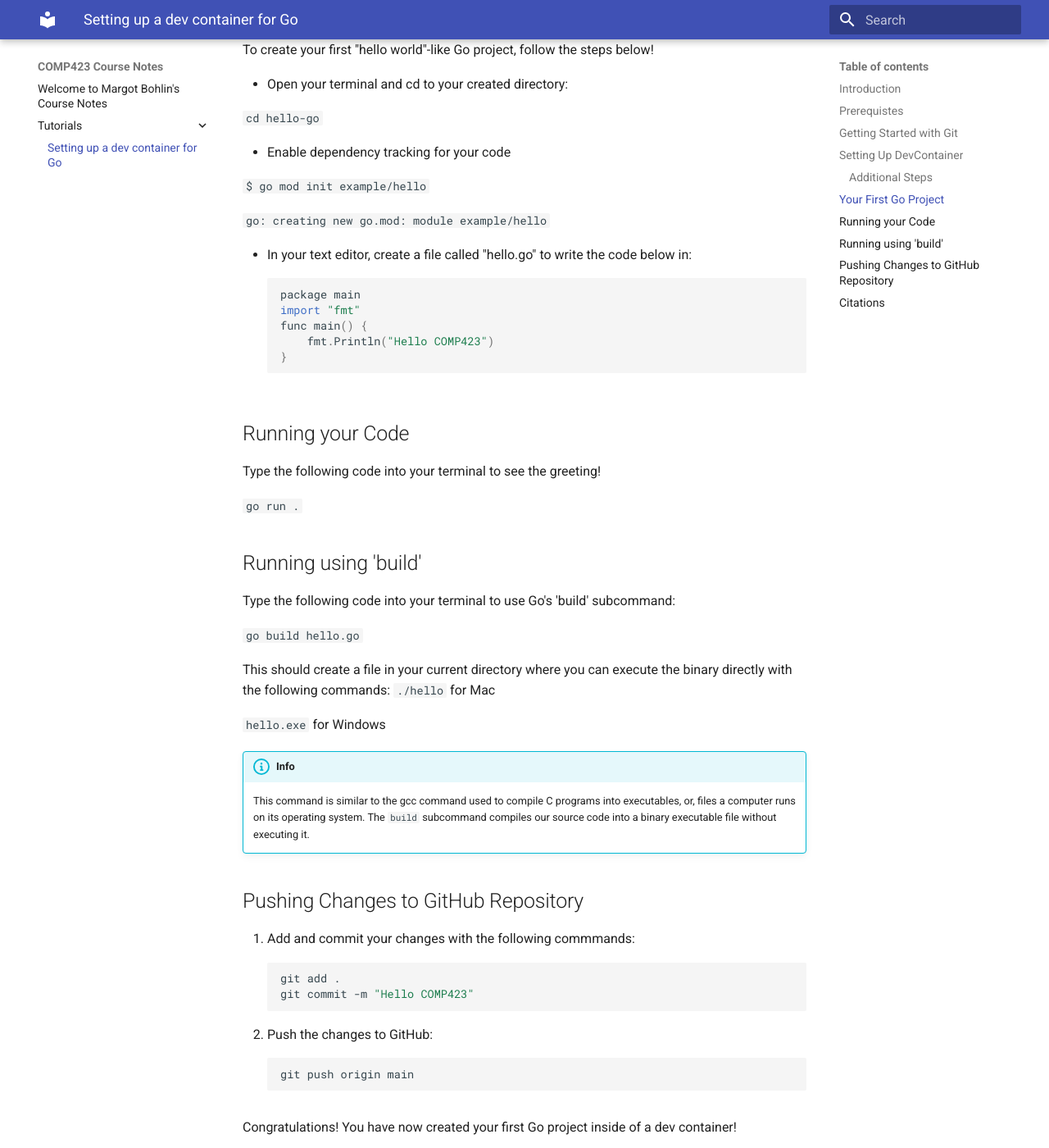
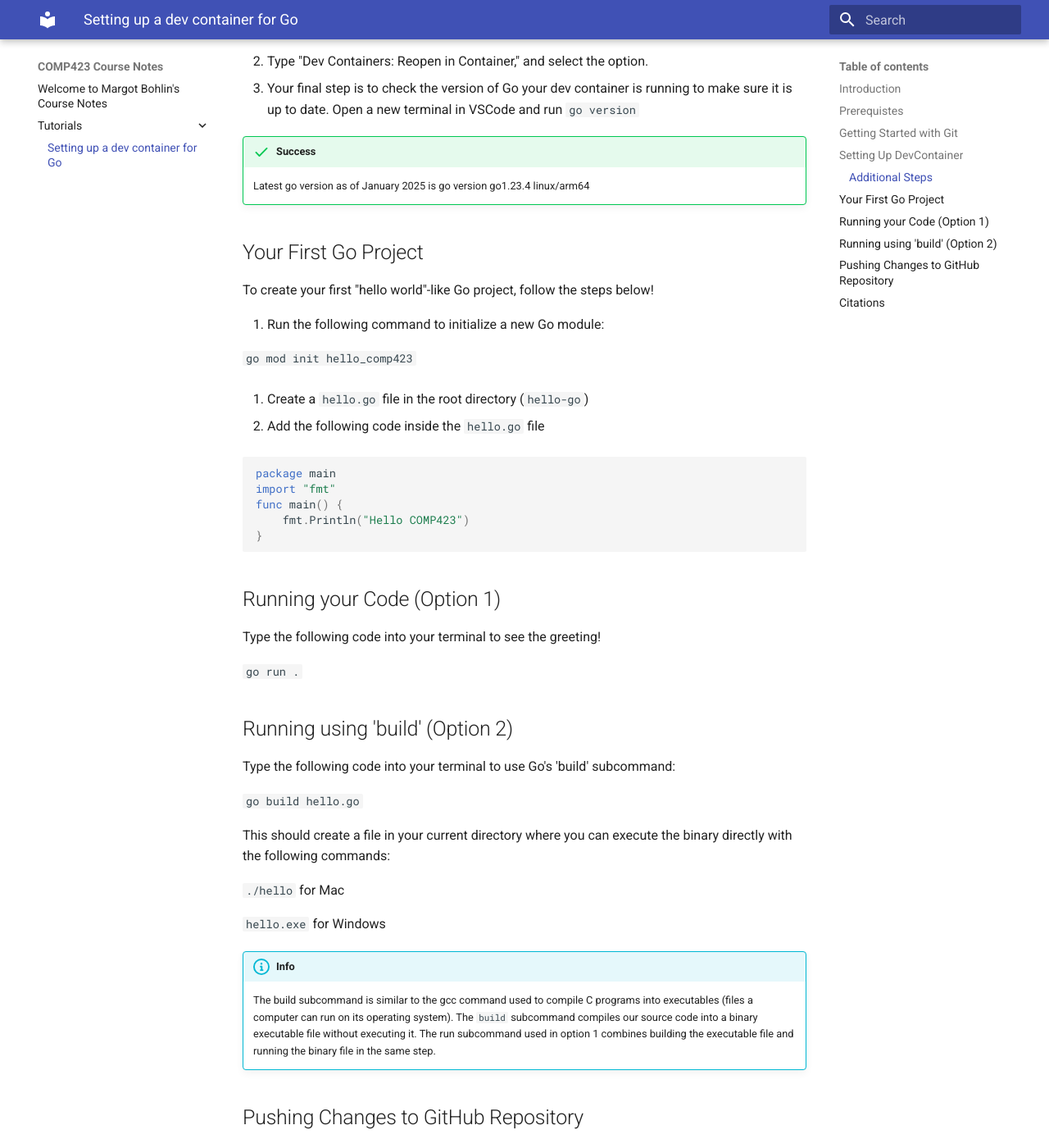
Before and after one commit to margotbohlin/comp423-course-notes, an MkDocs documentation site: the page built from docs/tutorials/go-setup.md, in a window 1280 px wide and 1400 px high, scrolled down 2626 px. Shown: the whole window at 82% size. Built offline with MkDocs 1.6.1 and Material for MkDocs 9.7.7, drawn with Linux system fonts in a browser that asks for light colours; some of the changed text lies outside the part shown.

Commit message:
partner edits to go tutorial

````diff
--- a/docs/tutorials/go-setup.md
+++ b/docs/tutorials/go-setup.md
@@ -7,7 +7,9 @@
 This tutorial will walk you through creating a basic "Hello World"-like project in Go. You will set up a Dev Container and use Git to merge/push changes in your code and store your project's collective history.
 
 ## Prerequistes
+
 Before beginning the tutorial, you should have these prerequistes:
+
 1. GitHub- to track versions of your code
 2. Git - to navigate throughout histories of your code and push changes
 3. Visual Studio Code - Any text editor will do, but VSCode is MY personal preference
@@ -16,14 +18,14 @@ Before beginning the tutorial, you should have these prerequistes:
 ## Getting Started with Git
 You will want to create a new directory for every project you make. Let's call our directory "hello-go" because it is your first time using go
 Copy the code below line by line into your terminal to create the directory, move into it, and turn it into a git repository:
-``` py
+``` bash
 mkdir hello-go
 cd hello-go
 git init
 ```
 The next step involves creating a file within your workspace to include any additional explanation for your project. We call this file our README
-``` py
-echo "https://<your-username>.github.io/comp423-course-notes/tutorials/go-setup/" > README.md
+``` bash
+echo "https://margotbohlin.github.io/comp423-course-notes/tutorials/go-setup/" > README.md
 git add README.md
 git commit -m "Add initial README for Go project"
 ```
@@ -36,9 +38,15 @@ A remote repository is a version of your project stored on a network so that mul
     * __Visibility__: Public
 4. Create Repository
 5. Make your GitHub repository remote:
-``` py
+``` bash
 git remote add origin https://github.com/<your-username>/hello-go.git
 ```
+
+!!! note
+
+    Replace your_username with your github username.
+
+
 6. Rename your default branch name to main if it is something different such as "master"
 ``` py
 git branch -M main
@@ -81,46 +89,48 @@ git push --set-upstream origin main
 6. Type "Dev Containers: Reopen in Container," and select the option.
 7. Your final step is to check the version of Go your dev container is running to make sure it is up to date. Open a new terminal in VSCode and run `go version`
 
+!!! success
+
+    Latest go version as of January 2025 is go version go1.23.4 linux/arm64
 
 ## Your First Go Project
 
 To create your first "hello world"-like Go project, follow the steps below!
 
-*   Open your terminal and cd to your created directory:
+1. Run the following command to initialize a new Go module:
 
-`cd hello-go`
+`go mod init hello_comp423`
 
-*  Enable dependency tracking for your code
+2. Create a `hello.go` file in the root directory (`hello-go`)
 
-`$ go mod init example/hello`
+3. Add the following code inside the `hello.go` file
 
-`go: creating new go.mod: module example/hello`
-
-*  In your text editor, create a file called "hello.go" to write the code below in:
-``` py
+``` go
 package main
 import "fmt"
 func main() {
     fmt.Println("Hello COMP423")
 }
 ```
-## Running your Code
+## Running your Code (Option 1)
 Type the following code into your terminal to see the greeting!
 
 ` go run . `
 
-## Running using 'build'
+## Running using 'build' (Option 2)
 Type the following code into your terminal to use Go's 'build' subcommand:
 
 `go build hello.go`
 
 This should create a file in your current directory where you can execute the binary directly with the following commands:
+
 `./hello` for Mac
 
 `hello.exe` for Windows
 
 !!! info
-    This command is similar to the gcc command used to compile C programs into executables, or, files a computer runs on its operating system. The `build` subcommand compiles our source code into a binary executable file without executing it.
+    The build subcommand is similar to the gcc command used to compile C programs into executables (files a computer can run on its operating system). The `build` subcommand compiles our source code into a binary executable file without executing it. The run subcommand used in option 1 combines building the executable file and running the binary file in the same step.
+
 
 
 ## Pushing Changes to GitHub Repository
````
